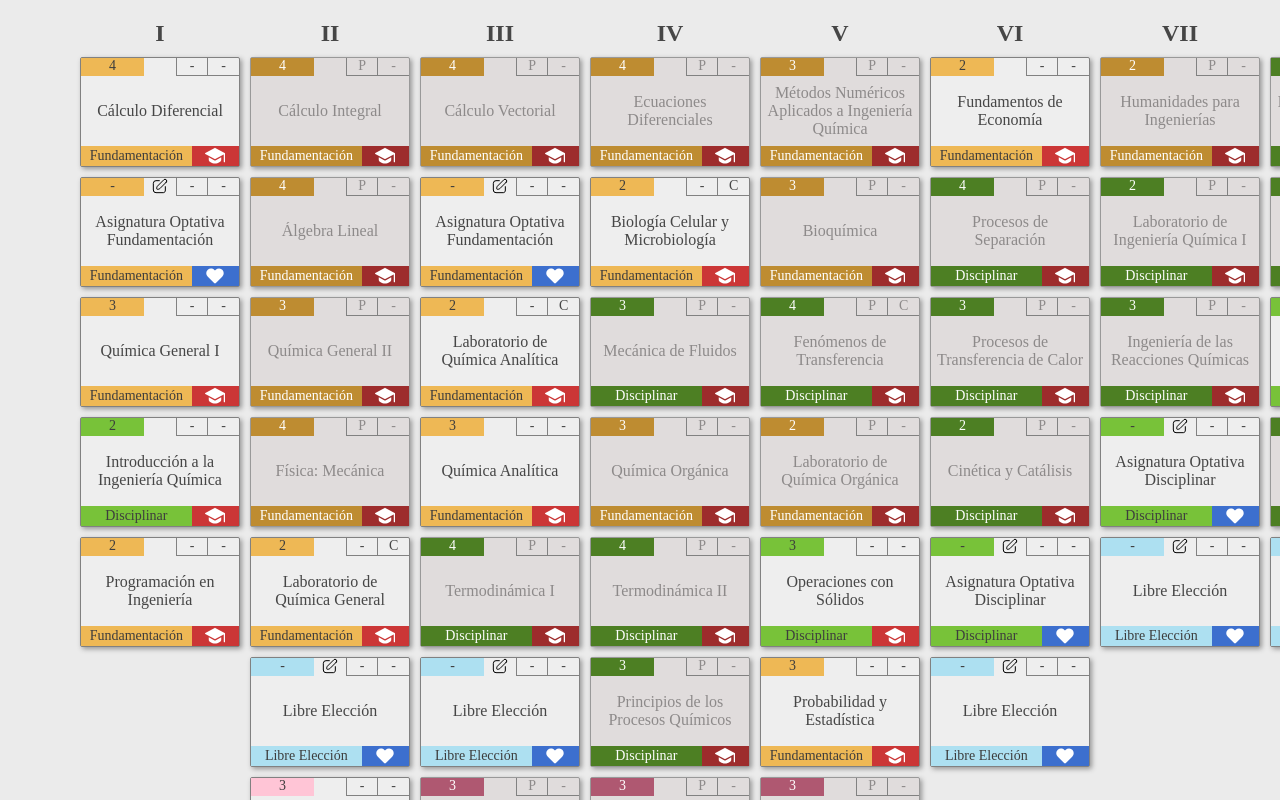
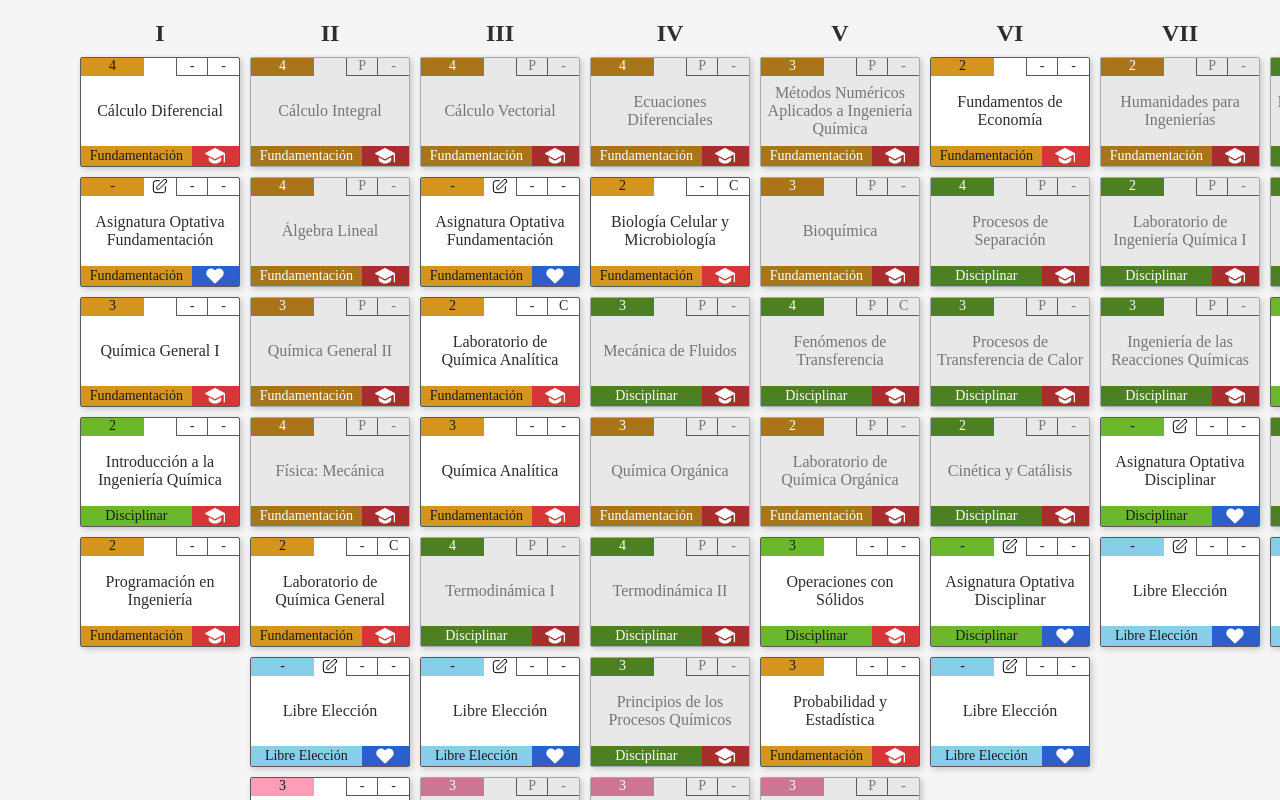
Before and after one commit to Tryncha/interactive-mesh, a React (Vite) app: page / in a window 1280 px wide. Built offline with nearby package versions, Linux system fonts and the light colour scheme; a web font is replaced by a local one.

Commit message:
themes & theme context added

```diff
--- a/src/App.jsx
+++ b/src/App.jsx
@@ -1,16 +1,15 @@
-import { useContext } from 'react';
-import MeshContext from './context/MeshContext';
 import confetti from 'canvas-confetti';
 import Subject from './components/Subject/Subject';
 import { verifyRequired } from './utils';
-import ThemeContext from './context/ThemeContext';
+import useTheme from './hooks/useTheme';
+import useMesh from './hooks/useMesh';
 
-const VERSION = '0.1.9';
+const VERSION = '0.1.10';
 const romanNumbers = ['I', 'II', 'III', 'IV', 'V', 'VI', 'VII', 'VIII', 'IX', 'X'];
 
 const App = () => {
-  const { theme, applyTheme } = useContext(ThemeContext);
-  const { mesh, completedSubjects, setCompletedSubjects } = useContext(MeshContext);
+  const { applyTheme } = useTheme();
+  const { mesh, completedSubjects, setCompletedSubjects } = useMesh();
 
   const completedCredits = completedSubjects.reduce((acc, current) => current.credits + acc, 0);
   const totalCredits = mesh.reduce(
@@ -66,14 +65,15 @@ const App = () => {
         </div>
         <div className="MeshInfo-options">
           <div className="MeshInfo-theme">
+            <label htmlFor="temp-selectTheme">Tema</label>
             <select
               id="temp-selectTheme"
-              value={theme}
               onChange={handleThemeChange}
             >
+              <option value="system">Sistema</option>
               <option value="light">Claro</option>
               <option value="dark">Oscuro</option>
-              <option value="system">Sistema</option>
+              <option value="modern">Moderno</option>
             </select>
           </div>
           <button
--- a/src/components/Icons.jsx
+++ b/src/components/Icons.jsx
@@ -1,3 +1,5 @@
+import useTheme from '../hooks/useTheme';
+
 export const CapIcon = () => {
   return (
     <svg
@@ -33,6 +35,8 @@ export const HeartIcon = () => {
 };
 
 export const PencilIcon = () => {
+  const { theme } = useTheme();
+
   return (
     <svg
       xmlns="http://www.w3.org/2000/svg"
@@ -42,7 +46,7 @@ export const PencilIcon = () => {
       viewBox="0 0 24 24"
     >
       <g
-        stroke="#000"
+        stroke={theme === 'dark' ? '#fff' : '#000'}
         strokeLinecap="round"
         strokeLinejoin="round"
         strokeWidth={1.5}
--- a/src/components/Subject/Subject.jsx
+++ b/src/components/Subject/Subject.jsx
@@ -1,13 +1,13 @@
-import { useState, useContext } from 'react';
-import MeshContext from '../../context/MeshContext';
+import { useState } from 'react';
 import SubjectModal from '../SubjectModal/SubjectModal';
 import SubjectTooltip from '../SubjectTooltip/SubjectTooltip';
 import { CapIcon, HeartIcon, PencilIcon } from '../Icons';
 import { verifyCompleted } from '../../utils';
 import './Subject.css';
+import useMesh from '../../hooks/useMesh';
 
 const Subject = ({ subjectObj, isAvailable }) => {
-  const { completedSubjects, setCompletedSubjects } = useContext(MeshContext);
+  const { completedSubjects, setCompletedSubjects } = useMesh();
   const [isHovering, setIsHovering] = useState(false);
   const [isModalOpen, setIsModalOpen] = useState(false);
 
@@ -77,7 +77,10 @@ const Subject = ({ subjectObj, isAvailable }) => {
               title="Editar asignatura"
               onClick={openModal}
             >
-              <PencilIcon />
+              <PencilIcon
+                fill="none"
+                stroke="#fff"
+              />
             </span>
           ) : null}
           <div className="Subject-required">
@@ -110,7 +113,7 @@ const Subject = ({ subjectObj, isAvailable }) => {
             className="Subject-type"
             title="Tipo"
           >
-            {type === 'mandatory' ? <CapIcon /> : <HeartIcon />}
+            {type === 'mandatory' ? <CapIcon fill="#fff" /> : <HeartIcon fill="#fff" />}
           </div>
         </div>
       </div>
--- a/src/context/MeshContext.jsx
+++ b/src/context/MeshContext.jsx
@@ -29,11 +29,14 @@ export const MeshProvider = ({ children }) => {
   // console.log('Mesh: ', mesh);
   // console.log('Completed Subjects: ', completedSubjects);
 
-  return (
-    <MeshContext.Provider value={{ mesh, setMesh, completedSubjects, setCompletedSubjects }}>
-      {children}
-    </MeshContext.Provider>
-  );
+  const meshValue = {
+    mesh,
+    setMesh,
+    completedSubjects,
+    setCompletedSubjects
+  };
+
+  return <MeshContext.Provider value={meshValue}>{children}</MeshContext.Provider>;
 };
 
 export default MeshContext;
--- /dev/null
+++ b/src/hooks/useMesh.js
@@ -0,0 +1,9 @@
+import { useContext } from 'react';
+import MeshContext from '../context/MeshContext';
+
+function useMesh() {
+  const { mesh, setMesh, completedSubjects, setCompletedSubjects } = useContext(MeshContext);
+  return { mesh, setMesh, completedSubjects, setCompletedSubjects };
+}
+
+export default useMesh;
--- /dev/null
+++ b/src/hooks/useTheme.js
@@ -0,0 +1,9 @@
+import { useContext } from 'react';
+import ThemeContext from '../context/ThemeContext';
+
+function useTheme() {
+  const { theme, setTheme, applyTheme } = useContext(ThemeContext);
+  return { theme, setTheme, applyTheme };
+}
+
+export default useTheme;
--- a/src/index.css
+++ b/src/index.css
@@ -1,115 +1,172 @@
 [data-theme='light'] {
   /* --- body --- */
-  --body-backgroundColor: #ebebeb;
-  --body-borderColor: #1f1f1f;
-  --body-fontColor: #464646;
+  --body-backgroundColor: #f5f5f5;
+  --body-borderColor: #2a2a2a;
+  --body-fontColor: #2d2d2d;
 
   /* --- header --- */
-  --header-backgroundColor: #dadada;
+  --header-backgroundColor: #e8e8e8;
 
   /* --- footer --- */
-  --footer-backgroundColor: #b0a9ae;
-  --footer-fontColor: #624259;
+  --footer-backgroundColor: #d0d0d0;
+  --footer-fontColor: #7e7e7e;
 
   /* --- Subject --- */
-  --Subject-backgroundColor: #eee;
-  --Subject--isActive-backgroundColor: #e3fbe3;
-  --Subject-borderColor: #818181;
-  --Subject-fontColor: #464646;
+  --Subject-backgroundColor: #ffffff;
+  --Subject--isActive-backgroundColor: #d4f4d4;
+  --Subject-borderColor: #5a5a5a;
+  --Subject-fontColor: #2d2d2d;
 
-  --Subject--isDisabled-backgroundColor: #e0dcdc;
-  --Subject--isDisabled-borderColor: #999999;
-  --Subject--isDisabled-fontColor: #8d8a8a;
+  --Subject--isDisabled-backgroundColor: #e8e8e8;
+  --Subject--isDisabled-borderColor: #aaaaaa;
+  --Subject--isDisabled-fontColor: #757575;
 
-  --Subject-boxShadow: 2px 2px 5px #969696;
+  --Subject-boxShadow: 2px 2px 6px rgba(0, 0, 0, 0.2);
 
   /* --- Subject-footer category color --- */
-  --Subject--fundamental-backgroundColor: #eeb855;
-  --Subject--disciplinary-backgroundColor: #78c239;
-  --Subject--elective-backgroundColor: #ade0f1;
-  --Subject--foreignLanguage-backgroundColor: #ffc5d6;
+  --Subject--fundamental-backgroundColor: #d4951f;
+  --Subject--disciplinary-backgroundColor: #6bb82d;
+  --Subject--elective-backgroundColor: #87ceeb;
+  --Subject--foreignLanguage-backgroundColor: #ff9db8;
 
-  --Subject-categoryFontColor: #3d3d3d;
+  --Subject-categoryFontColor: #1a1a1a;
 
-  --Subject--isDisabled--fundamental-backgroundColor: #be8c31;
+  --Subject--isDisabled--fundamental-backgroundColor: #a8751a;
   --Subject--isDisabled--disciplinary-backgroundColor: #4d7f23;
-  --Subject--isDisabled--elective-backgroundColor: #ade0f1;
-  --Subject--isDisabled--foreignLanguage-backgroundColor: #af5871;
+  --Subject--isDisabled--elective-backgroundColor: #6ba3c4;
+  --Subject--isDisabled--foreignLanguage-backgroundColor: #cc7693;
 
-  --Subject--isDisabled-categoryFontColor: #fff;
+  --Subject--isDisabled-categoryFontColor: #ffffff;
 
   /* --- Subject-footer type colors --- */
-  --Subject--mandatory-backgroundColor: #cb3636;
-  --Subject--optional-backgroundColor: #3c6fce;
+  --Subject--mandatory-backgroundColor: #d63636;
+  --Subject--optional-backgroundColor: #2d5fcc;
 
-  --Subject--isDisabled--mandatory-backgroundColor: #9d2c2c;
-  --Subject--isDisabled--optional-backgroundColor: #3c6fce;
+  --Subject--isDisabled--mandatory-backgroundColor: #a82e2e;
+  --Subject--isDisabled--optional-backgroundColor: #244ca3;
 
   /* --- SubjectTooltip --- */
-  --Subject-tooltip-backgroundColor: #eee;
+  --Subject-tooltip-backgroundColor: #ffffff;
 
   /* --- SubjectModal --- */
-  --SubjectModal-backgroundColor: #5555556b;
+  --SubjectModal-backgroundColor: rgba(0, 0, 0, 0.6);
 
   /* --- SubjectModal-form --- */
-  --SubjectModal-form-backgroundColor: #d4d4d4;
+  --SubjectModal-form-backgroundColor: #e8e8e8;
 }
 
 [data-theme='dark'] {
   /* --- body --- */
-  --body-backgroundColor: #181818;
-  --body-borderColor: #1f1f1f;
-  --body-fontColor: #e6e6e6;
+  --body-backgroundColor: #0f0f0f;
+  --body-borderColor: #2a2a2a;
+  --body-fontColor: #e8e8e8;
 
   /* --- header --- */
-  --header-backgroundColor: #dadada;
+  --header-backgroundColor: #1a1a1a;
 
   /* --- footer --- */
-  --footer-backgroundColor: #b0a9ae;
-  --footer-fontColor: #624259;
+  --footer-backgroundColor: #1a1a1a;
+  --footer-fontColor: #a0a0a0;
 
   /* --- Subject --- */
-  --Subject-backgroundColor: #4e4e4e;
-  --Subject--isActive-backgroundColor: #639063;
-  --Subject-borderColor: #6d6d6d;
-  --Subject-fontColor: #d3d3d3;
+  --Subject-backgroundColor: #242424;
+  --Subject--isActive-backgroundColor: #2d4a2d;
+  --Subject-borderColor: #404040;
+  --Subject-fontColor: #e8e8e8;
 
-  --Subject--isDisabled-backgroundColor: #2e2e2e;
-  --Subject--isDisabled-borderColor: #4e4e4e;
-  --Subject--isDisabled-fontColor: #e9e9e9;
+  --Subject--isDisabled-backgroundColor: #161616;
+  --Subject--isDisabled-borderColor: #2a2a2a;
+  --Subject--isDisabled-fontColor: #6a6a6a;
 
-  --Subject-boxShadow: 2px 2px 5px #000000;
+  --Subject-boxShadow: 2px 2px 8px rgba(0, 0, 0, 0.4);
 
   /* --- Subject-footer category color --- */
-  --Subject--fundamental-backgroundColor: #6e5322;
-  --Subject--disciplinary-backgroundColor: #344721;
-  --Subject--elective-backgroundColor: #4c6871;
-  --Subject--foreignLanguage-backgroundColor: #66434d;
+  --Subject--fundamental-backgroundColor: #8b6914;
+  --Subject--disciplinary-backgroundColor: #4a7c23;
+  --Subject--elective-backgroundColor: #4075c6;
+  --Subject--foreignLanguage-backgroundColor: #7a4d63;
 
   --Subject-categoryFontColor: #ffffff;
 
-  --Subject--isDisabled--fundamental-backgroundColor: #3e3015;
-  --Subject--isDisabled--disciplinary-backgroundColor: #18220f;
-  --Subject--isDisabled--elective-backgroundColor: #4c6871;
-  --Subject--isDisabled--foreignLanguage-backgroundColor: #3f1f28;
+  --Subject--isDisabled--fundamental-backgroundColor: #5a4209;
+  --Subject--isDisabled--disciplinary-backgroundColor: #2e4e15;
+  --Subject--isDisabled--elective-backgroundColor: #1a3660;
+  --Subject--isDisabled--foreignLanguage-backgroundColor: #4a2f3c;
 
-  --Subject--isDisabled-categoryFontColor: #fff;
+  --Subject--isDisabled-categoryFontColor: #888888;
 
   /* --- Subject-footer type colors --- */
-  --Subject--mandatory-backgroundColor: #792121;
-  --Subject--optional-backgroundColor: #3c6fce;
+  --Subject--mandatory-backgroundColor: #8b2635;
+  --Subject--optional-backgroundColor: #2d5aa0;
 
-  --Subject--isDisabled--mandatory-backgroundColor: #3c0c0c;
-  --Subject--isDisabled--optional-backgroundColor: #3c6fce;
+  --Subject--isDisabled--mandatory-backgroundColor: #5a1521;
+  --Subject--isDisabled--optional-backgroundColor: #1a3660;
 
   /* --- SubjectTooltip --- */
-  --Subject-tooltip-backgroundColor: #eee;
+  --Subject-tooltip-backgroundColor: #2a2a2a;
 
   /* --- SubjectModal --- */
-  --SubjectModal-backgroundColor: #5555556b;
+  --SubjectModal-backgroundColor: rgba(0, 0, 0, 0.75);
 
   /* --- SubjectModal-form --- */
-  --SubjectModal-form-backgroundColor: #d4d4d4;
+  --SubjectModal-form-backgroundColor: #2a2a2a;
+}
+
+[data-theme='modern'] {
+  /* --- body --- */
+  --body-backgroundColor: #f8f9fa;
+  --body-borderColor: #d1d5db;
+  --body-fontColor: #374151;
+
+  /* --- header --- */
+  --header-backgroundColor: #ffffff;
+
+  /* --- footer --- */
+  --footer-backgroundColor: #f3f4f6;
+  --footer-fontColor: #6b7280;
+
+  /* --- Subject --- */
+  --Subject-backgroundColor: #ffffff;
+  --Subject--isActive-backgroundColor: #dcfce7;
+  --Subject-borderColor: #d1d5db;
+  --Subject-fontColor: #374151;
+
+  --Subject--isDisabled-backgroundColor: #f3f4f6;
+  --Subject--isDisabled-borderColor: #e5e7eb;
+  --Subject--isDisabled-fontColor: #9ca3af;
+
+  --Subject-boxShadow: 0 1px 3px rgba(0, 0, 0, 0.1), 0 1px 2px rgba(0, 0, 0, 0.06);
+
+  /* --- Subject-footer category color --- */
+  --Subject--fundamental-backgroundColor: #f59e0b;
+  --Subject--disciplinary-backgroundColor: #10b981;
+  --Subject--elective-backgroundColor: #3b82f6;
+  --Subject--foreignLanguage-backgroundColor: #ec4899;
+
+  --Subject-categoryFontColor: #ffffff;
+
+  --Subject--isDisabled--fundamental-backgroundColor: #d97706;
+  --Subject--isDisabled--disciplinary-backgroundColor: #059669;
+  --Subject--isDisabled--elective-backgroundColor: #2563eb;
+  --Subject--isDisabled--foreignLanguage-backgroundColor: #db2777;
+
+  --Subject--isDisabled-categoryFontColor: #ffffff;
+
+  /* --- Subject-footer type colors --- */
+  --Subject--mandatory-backgroundColor: #ef4444;
+  --Subject--optional-backgroundColor: #8b5cf6;
+
+  --Subject--isDisabled--mandatory-backgroundColor: #dc2626;
+  --Subject--isDisabled--optional-backgroundColor: #7c3aed;
+
+  /* --- SubjectTooltip --- */
+  --Subject-tooltip-backgroundColor: #ffffff;
+
+  /* --- SubjectModal --- */
+  --SubjectModal-backgroundColor: rgba(0, 0, 0, 0.5);
+
+  /* --- SubjectModal-form --- */
+  --SubjectModal-form-backgroundColor: #ffffff;
 }
 
 * {
@@ -170,7 +227,7 @@ footer {
   font-size: 20px;
   font-weight: bold;
   color: #fff;
-  padding: 5px 30px;
+  padding: 10px 30px;
   border: 1px solid var(--body-borderColor);
   border-radius: 5px;
   cursor: pointer;
@@ -235,6 +292,16 @@ footer {
   margin-right: 30px;
 }
 
+.MeshInfo-theme {
+  display: flex;
+  flex-direction: column;
+}
+
+.MeshInfo-theme label {
+  font-size: 14px;
+  margin-left: 2px;
+}
+
 .u-progressInfo {
   position: absolute;
   bottom: 70px;
@@ -249,6 +316,10 @@ footer {
   font-weight: bold;
   /* border: 1px solid var(--body-borderColor); */
   /* border-radius: 20px; */
+}
+
+#temp-selectTheme {
+  padding: 2px 10px;
 }
 
 /* Media Queries para Responsive Design */
```
